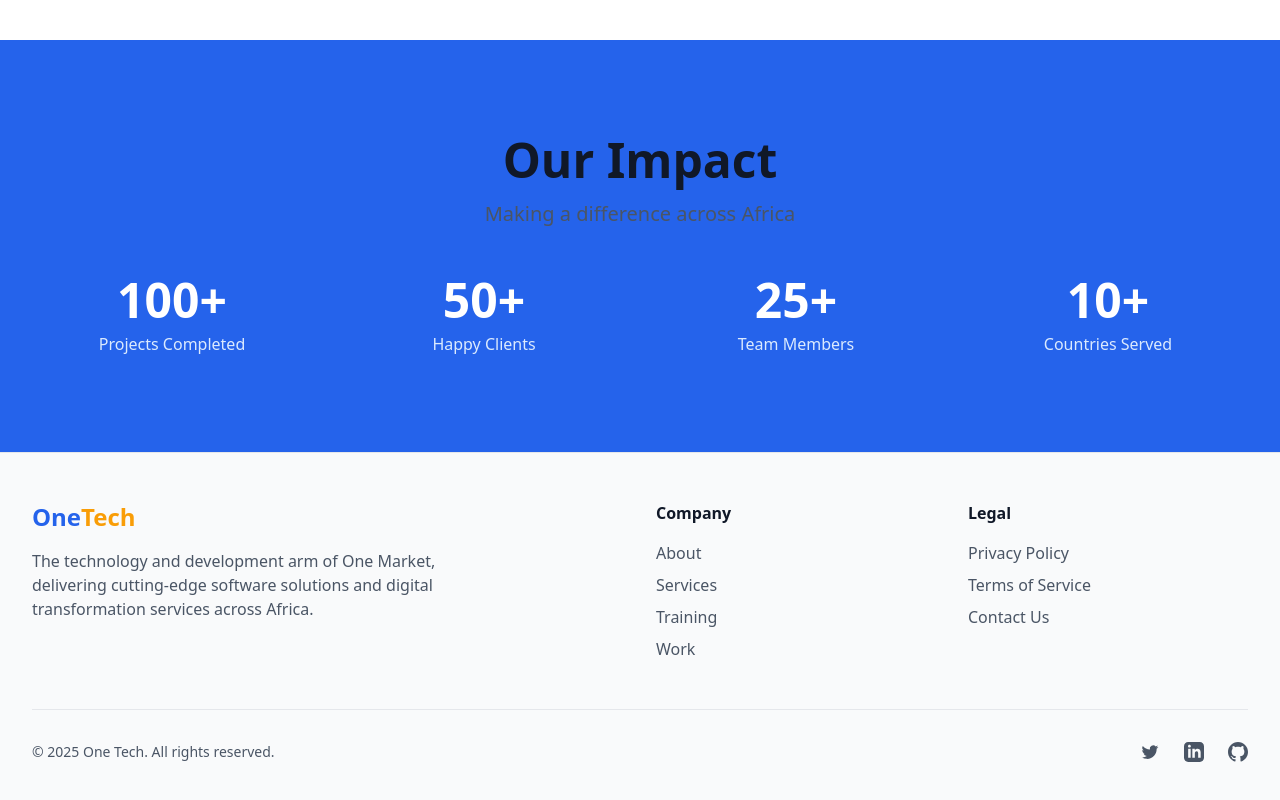
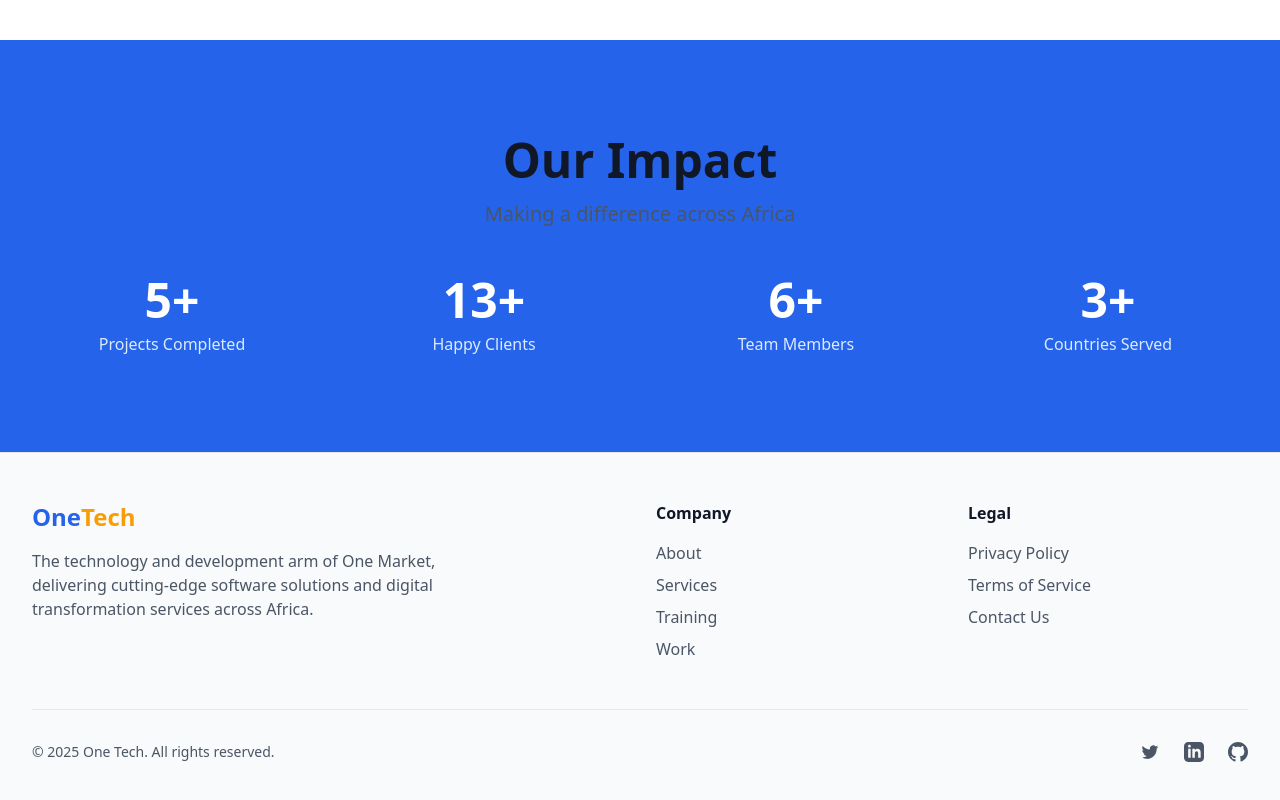
Before and after one commit to One-Market-cm/onetech, a Next.js app: page /about in a window 1280 px wide. Shown: the part 2017-2817 px from the top of the page. Built offline with nearby package versions, Linux system fonts and the light colour scheme.

Commit message:
Update statistics in about page

```diff
--- a/app/about/page.tsx
+++ b/app/about/page.tsx
@@ -156,19 +156,19 @@ export default function AboutPage() {
           />
           <div className="grid grid-cols-2 md:grid-cols-4 gap-8 mt-12">
             <div className="text-center">
-              <div className="text-4xl md:text-5xl font-bold mb-2">100+</div>
+              <div className="text-4xl md:text-5xl font-bold mb-2">5+</div>
               <div className="text-primary-100">Projects Completed</div>
             </div>
             <div className="text-center">
-              <div className="text-4xl md:text-5xl font-bold mb-2">50+</div>
+              <div className="text-4xl md:text-5xl font-bold mb-2">13+</div>
               <div className="text-primary-100">Happy Clients</div>
             </div>
             <div className="text-center">
-              <div className="text-4xl md:text-5xl font-bold mb-2">25+</div>
+              <div className="text-4xl md:text-5xl font-bold mb-2">6+</div>
               <div className="text-primary-100">Team Members</div>
             </div>
             <div className="text-center">
-              <div className="text-4xl md:text-5xl font-bold mb-2">10+</div>
+              <div className="text-4xl md:text-5xl font-bold mb-2">3+</div>
               <div className="text-primary-100">Countries Served</div>
             </div>
           </div>
```
